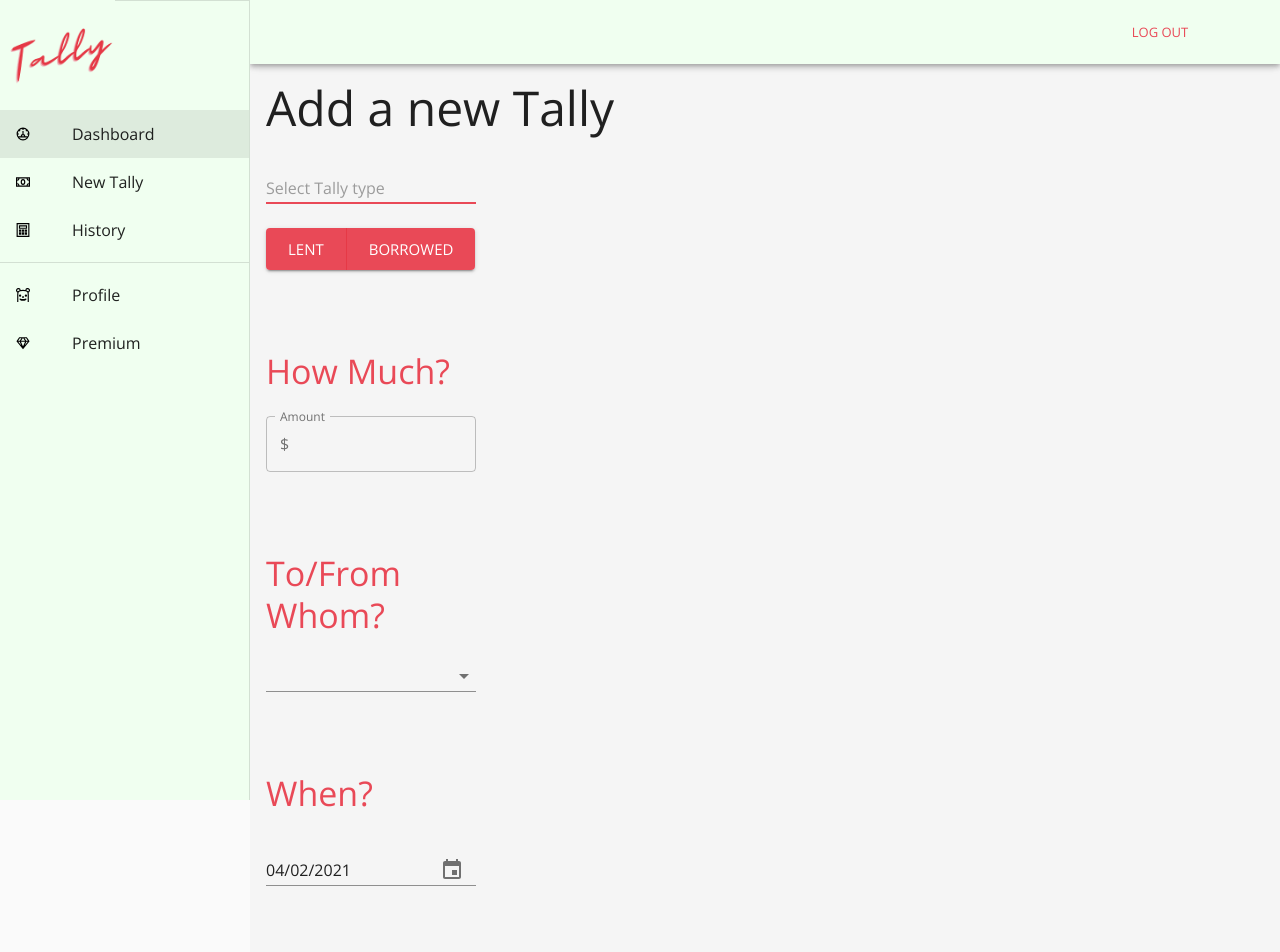
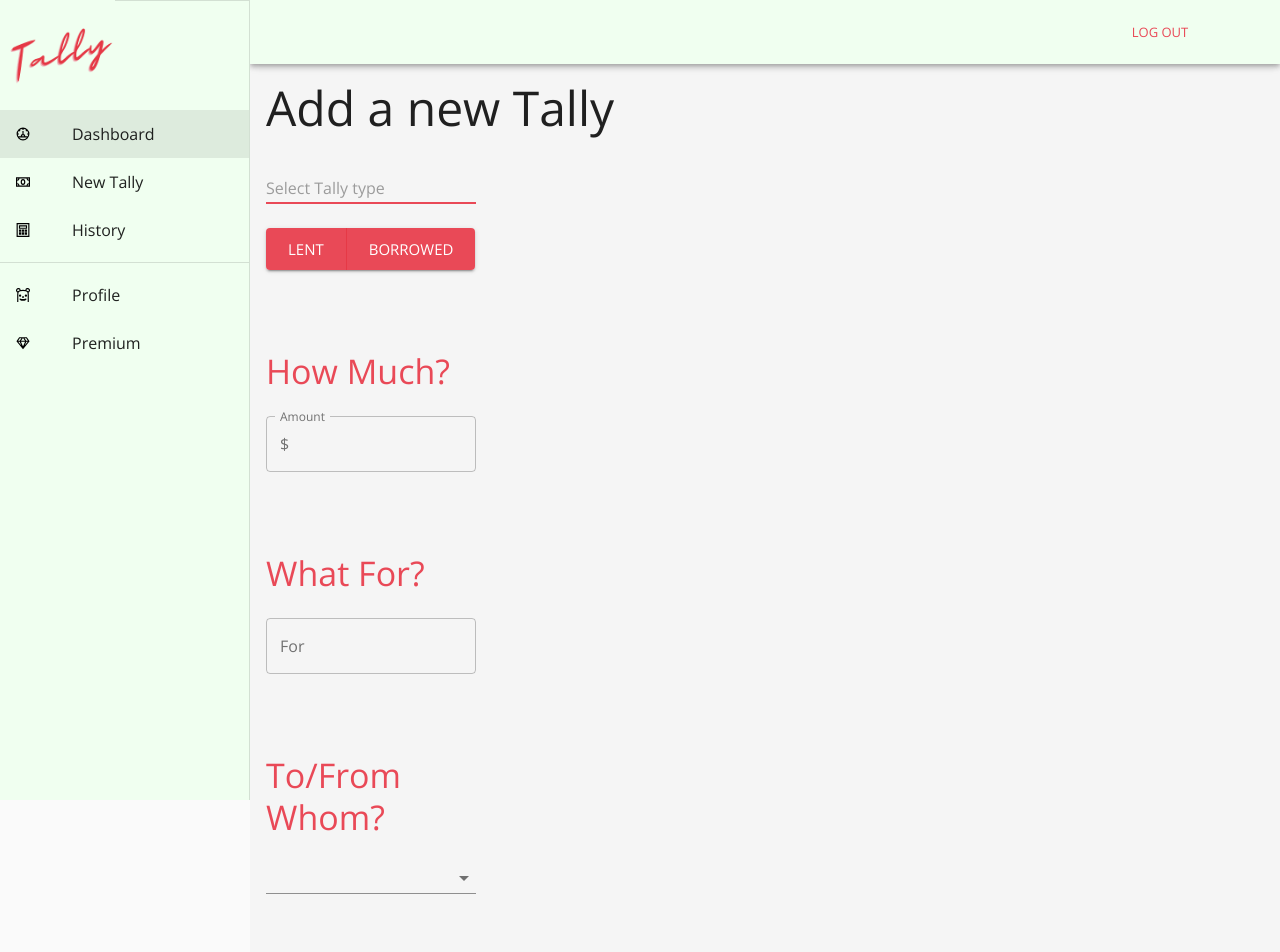
Before and after one commit to awalemandi/tally, a React (Create React App) app: page /home/newtally in a window 1280 px wide. Shown: the top 952 px of the page. Built offline with nearby package versions, Linux system fonts and the light colour scheme.

Commit message:
added reason section to new Tally page

```diff
--- a/src/components/menu/history/History.tsx
+++ b/src/components/menu/history/History.tsx
@@ -17,13 +17,13 @@ const useStyles = makeStyles(theme => ({
 	root: {
 		width: '100%',
 		marginTop: '1rem',
-		padding: 0
+		padding: 0,
 	},
 	up: {
 		backgroundColor: fade(theme.palette.secondary.main, 0.9), //rgb(106, 192, 121, 0.8)
 	},
 	down: {
-		backgroundColor: fade(theme.palette.primary.main, 0.7)//'rgb(235, 69, 69, 0.8)',
+		backgroundColor: fade(theme.palette.primary.main, 0.7), //'rgb(235, 69, 69, 0.8)',
 	},
 }));
 
@@ -49,7 +49,9 @@ const History = () => {
 										<RiEmotionUnhappyLine />
 									</Avatar>
 								</ListItemAvatar>
-								<ListItemText primary='You lent to Katy, $300 for trip to Canberra on 10/12/20.' />
+								<ListItemText
+									primary={`You ${`lent to`} ${`Katy`}, ${`300`} for ${`trip to Canberra`} on ${`10/12/20`}.`}
+								/>
 							</ListItem>
 							<Divider variant='inset' component='li' />
 							<ListItem>
--- a/src/components/menu/newTally/NewTally.tsx
+++ b/src/components/menu/newTally/NewTally.tsx
@@ -1,6 +1,7 @@
 import React from 'react';
 import TransactionType from './TransactionType';
 import Amount from './Amount';
+import Reason from './Reason';
 import { Grid, Hidden, Typography, Fab } from '@material-ui/core';
 import { makeStyles } from '@material-ui/core/styles';
 import withWidth, { isWidthUp } from '@material-ui/core/withWidth';
@@ -52,6 +53,12 @@ const NewTally = () => {
 					<Grid item md={6} lg={9}></Grid>
 				</Hidden>
 				<Grid item xs={10} sm={8} md={5} lg={3}>
+					<Reason />
+				</Grid>
+				<Hidden mdDown>
+					<Grid item md={6} lg={9}></Grid>
+				</Hidden>
+				<Grid item xs={10} sm={8} md={5} lg={3}>
 					<Party />
 				</Grid>
 				<Hidden mdDown>
--- /dev/null
+++ b/src/components/menu/newTally/Reason.tsx
@@ -0,0 +1,54 @@
+import React, { useState } from 'react';
+import {
+	Grid,
+	Typography,
+	FormControl,
+	InputLabel,
+	OutlinedInput,
+	InputAdornment,
+	TextField,
+} from '@material-ui/core';
+import { makeStyles } from '@material-ui/core/styles';
+
+const useStyles = makeStyles(theme => ({
+	root: {
+		width: '100%',
+		display: 'flex',
+		flexDirection: 'column',
+	},
+}));
+
+function Reason() {
+	const classes = useStyles();
+	const [reason, setReason] = React.useState('');
+
+	// const handleClick = () => {
+	//     setAmount();
+	// };
+
+	return (
+		<Grid
+			container
+			direction='column'
+			justify='space-between'
+			alignItems='stretch'
+			spacing={3}
+		>
+			<Grid item xs={12}>
+				<Typography variant='h4' color='primary'>
+					What For?
+				</Typography>
+			</Grid>
+			<Grid item xs={12}>
+				<TextField
+					fullWidth
+					label='For'
+					id='reason'
+					variant='outlined'
+				/>
+			</Grid>
+		</Grid>
+	);
+}
+
+export default Reason;
```
Also changed, not shown: src/components/menu/history/data.ts (added, +18 -0 lines), 1 other file (tests, documents, lock files or other folders).
